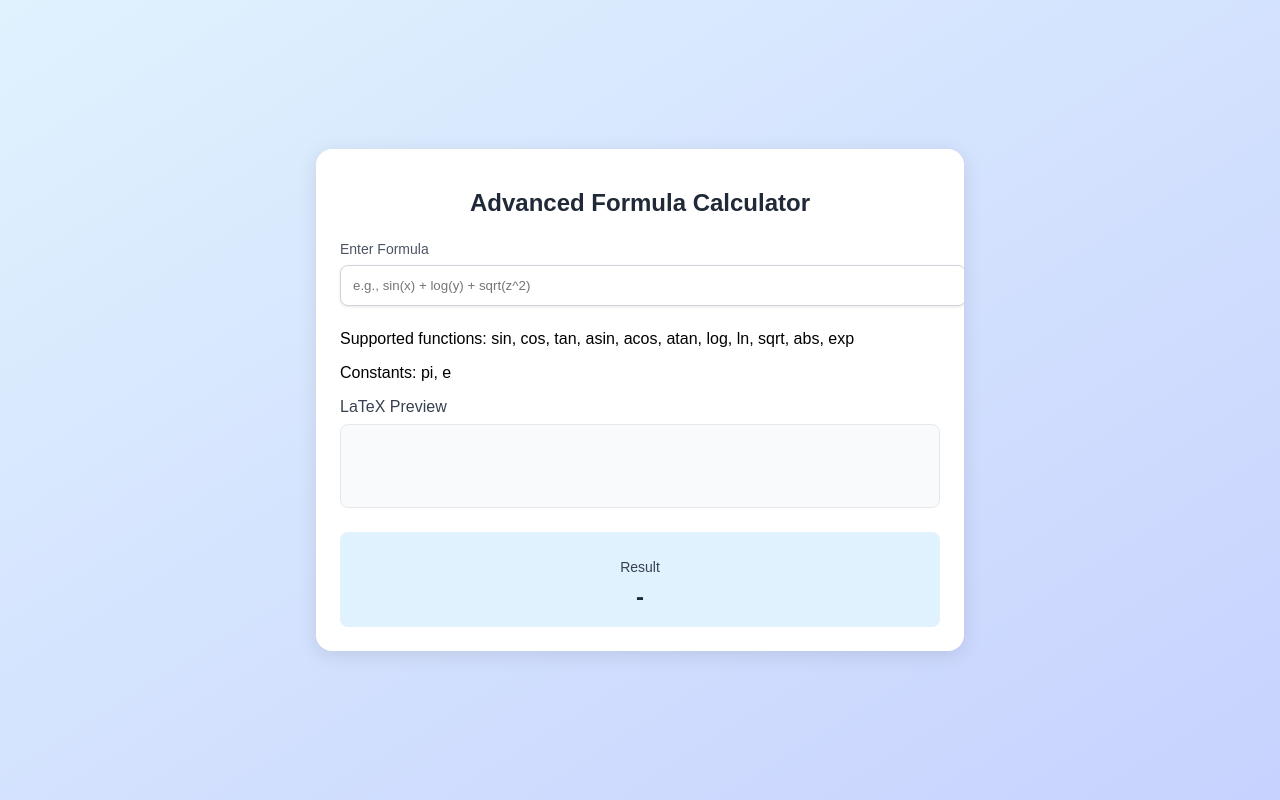
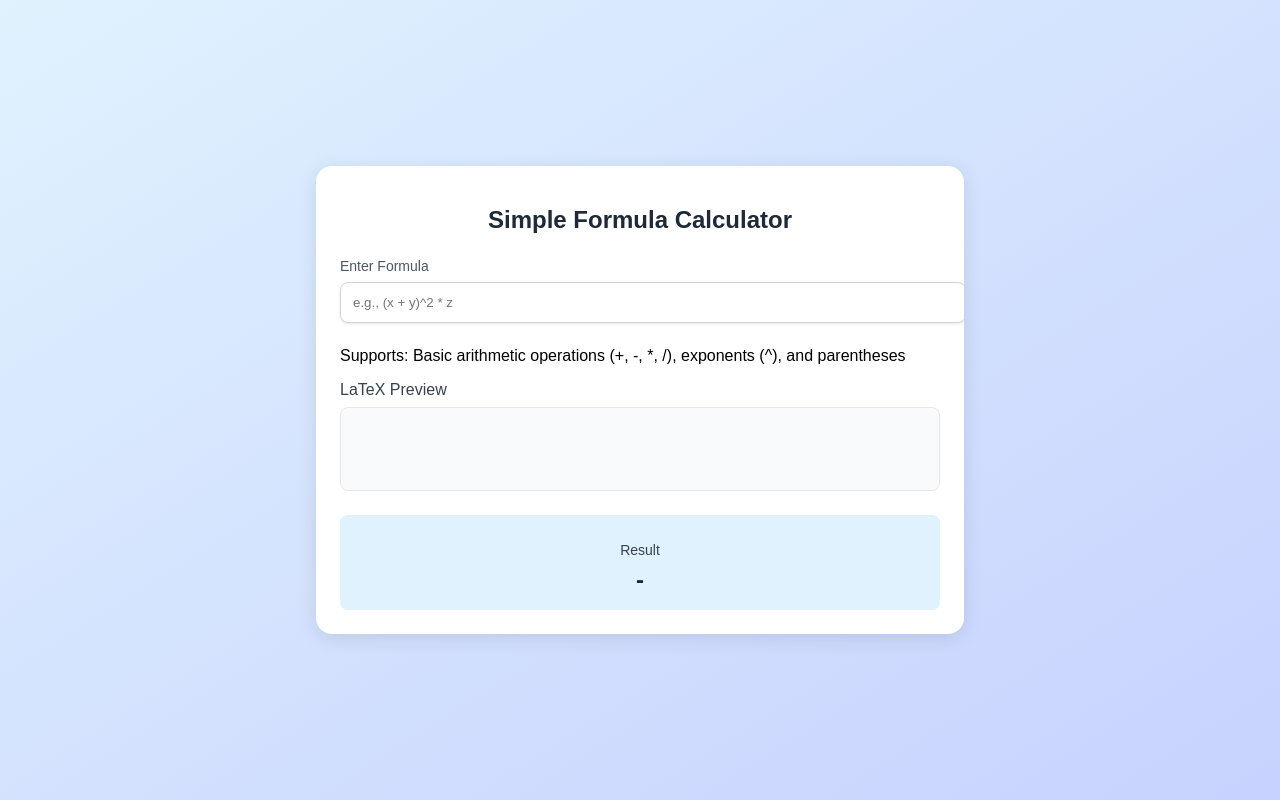
Before and after one commit to Shikhar-Khare/formula-calculator, a React (Create React App) app in the folder myapp/: page / in a window 1280 px wide. Built offline with nearby package versions, Linux system fonts and the light colour scheme.

Commit message:
square-expressions-fixed

```diff
--- a/myapp/src/App.js
+++ b/myapp/src/App.js
@@ -1,78 +1,39 @@
-import React, { useState, useEffect } from "react";
+import React, { useState } from "react";
 import Latex from "react-latex-next";
 import "katex/dist/katex.min.css";
-import "./index.css";
-
-// Define mathematical functions and constants
-const mathFunctions = {
-  sin: (x) => Math.sin((x * Math.PI) / 180), // Convert to radians
-  cos: (x) => Math.cos((x * Math.PI) / 180),
-  tan: (x) => Math.tan((x * Math.PI) / 180),
-  asin: (x) => (Math.asin(x) * 180) / Math.PI, // Convert to degrees
-  acos: (x) => (Math.acos(x) * 180) / Math.PI,
-  atan: (x) => (Math.atan(x) * 180) / Math.PI,
-  log: (x) => (x <= 0 ? NaN : Math.log10(x)),
-  ln: (x) => (x <= 0 ? NaN : Math.log(x)),
-  sqrt: (x) => (x < 0 ? NaN : Math.sqrt(x)),
-  abs: Math.abs,
-  exp: Math.exp,
-  pi: Math.PI,
-  e: Math.E,
-};
 
 const evaluateFormula = (formula, variables) => {
   try {
-    // First, create a sanitized formula by replacing variables with their values
+    // Replace variables with their values
     let processedFormula = formula;
-
-    // Replace mathematical constants first
-    processedFormula = processedFormula
-      .replace(/\bpi\b/g, Math.PI)
-      .replace(/\be\b/g, Math.E);
-
-    // Replace variables with their values
     Object.keys(variables).forEach((variable) => {
       const regex = new RegExp(`\\b${variable}\\b`, "g");
       processedFormula = processedFormula.replace(regex, variables[variable]);
     });
 
-    // Create a function that will evaluate the expression
     const evaluateExpression = (expr) => {
       // Remove spaces
       expr = expr.replace(/\s+/g, "");
 
-      // Handle nested functions and parentheses
-      while (expr.includes("(")) {
-        expr = expr.replace(
-          /\b(sin|cos|tan|asin|acos|atan|log|ln|sqrt|abs|exp)\((([^()]+)|([^()]*\([^()]+\)[^()]*)+)\)/g,
-          (match, func, args) => {
-            // Recursively evaluate the arguments
-            const evaluatedArgs = evaluateExpression(args);
-
-            // Check if the evaluation was successful
-            if (isNaN(evaluatedArgs)) {
-              return NaN;
+      // Find innermost parentheses and evaluate them first
+      let parenthesesMatch = /\(([^()]+)\)/.exec(expr);
+      while (parenthesesMatch) {
+        const result = evaluateBasicExpression(parenthesesMatch[1]);
+        expr =
+          expr.substring(0, parenthesesMatch.index) +
+          result +
+          expr.substring(parenthesesMatch.index + parenthesesMatch[0].length);
+        parenthesesMatch = /\(([^()]+)\)/.exec(expr);
       }
 
-            // Apply the appropriate mathematical function
-            const result = mathFunctions[func](evaluatedArgs);
-            return isNaN(result) ? NaN : result;
-          }
-        );
+      return evaluateBasicExpression(expr);
+    };
 
-        // Handle remaining parentheses
-        expr = expr.replace(/\(([^()]+)\)/g, (match, group) => {
-          return evaluateExpression(group);
-        });
-      }
-
+    const evaluateBasicExpression = (expr) => {
       // Handle exponents
       while (expr.match(/(-?\d*\.?\d+)\^(-?\d*\.?\d+)/)) {
-        expr = expr.replace(
-          /(-?\d*\.?\d+)\^(-?\d*\.?\d+)/g,
-          (match, base, exp) => {
-            return Math.pow(parseFloat(base), parseFloat(exp));
-          }
+        expr = expr.replace(/(-?\d*\.?\d+)\^(-?\d*\.?\d+)/g, (_, base, exp) =>
+          Math.pow(parseFloat(base), parseFloat(exp))
         );
       }
 
@@ -80,7 +41,7 @@ const evaluateFormula = (formula, variables) => {
       while (expr.match(/(-?\d*\.?\d+)([*/])(-?\d*\.?\d+)/)) {
         expr = expr.replace(
           /(-?\d*\.?\d+)([*/])(-?\d*\.?\d+)/g,
-          (match, a, op, b) => {
+          (_, a, op, b) => {
             a = parseFloat(a);
             b = parseFloat(b);
             return op === "*" ? a * b : b === 0 ? NaN : a / b;
@@ -92,7 +53,7 @@ const evaluateFormula = (formula, variables) => {
       while (expr.match(/(-?\d*\.?\d+)([+-])(-?\d*\.?\d+)/)) {
         expr = expr.replace(
           /(-?\d*\.?\d+)([+-])(-?\d*\.?\d+)/g,
-          (match, a, op, b) => {
+          (_, a, op, b) => {
             return op === "+"
               ? parseFloat(a) + parseFloat(b)
               : parseFloat(a) - parseFloat(b);
@@ -100,8 +61,12 @@ const evaluateFormula = (formula, variables) => {
         );
       }
 
-      // Return the final result
+      // If the expression is just a number, return it
+      if (/^-?\d*\.?\d+$/.test(expr)) {
         return parseFloat(expr);
+      }
+
+      return NaN;
     };
 
     const result = evaluateExpression(processedFormula);
@@ -115,50 +80,14 @@ const evaluateFormula = (formula, variables) => {
 const convertToLatex = (input) => {
   if (!input) return "";
 
-  // Removing all spaces first
+  // Remove spaces
   let formula = input.replace(/\s+/g, "");
 
-  // Handle mathematical constants
-  formula = formula.replace(/\bpi\b/g, "\\pi ");
-  formula = formula.replace(/\be\b(?![a-zA-Z])/g, "e");
+  // Handle simple exponents
+  formula = formula.replace(/\^([a-zA-Z\d])/g, "^{$1}");
 
-  // Handle mathematical functions
-  formula = formula
-    .replace(/sin\(/g, "\\sin\\left(")
-    .replace(/cos\(/g, "\\cos\\left(")
-    .replace(/tan\(/g, "\\tan\\left(")
-    .replace(/asin\(/g, "\\arcsin\\left(")
-    .replace(/acos\(/g, "\\arccos\\left(")
-    .replace(/atan\(/g, "\\arctan\\left(")
-    .replace(/log\(/g, "\\log\\left(")
-    .replace(/ln\(/g, "\\ln\\left(")
-    .replace(/sqrt\(/g, "\\sqrt{")
-    .replace(/abs\(/g, "\\left|")
-    .replace(/exp\(/g, "\\exp\\left(");
-
-  // Handle special function closings
-  formula = formula.replace(/\)(?=[^()*+\-/^]|$)/g, "\\right)");
-  formula = formula.replace(/\)(?=\*|\+|-|\/)/g, "\\right)");
-  formula = formula.replace(/\)(?=\^)/g, "\\right)");
-
-  // Handle sqrt closing differently
-  formula = formula.replace(/\)(?=[\s)*+\-/]|$)/g, (match, offset, string) => {
-    if (string.slice(0, offset).includes("\\sqrt{")) {
-      return "}";
-    }
-    return "\\right)";
-  });
-
-  // Handle abs closing
-  formula = formula.replace(/\)(?=[^()*+\-/^]|$)/g, (match, offset, string) => {
-    if (string.slice(0, offset).includes("\\left|")) {
-      return "\\right|";
-    }
-    return "\\right)";
-  });
-
-  // Handle complex exponents with subscripts inside parentheses: a^(b_d)
-  formula = formula.replace(/\^[\(]([^)]+)[\)]/g, (match, group) => {
+  // Handle complex exponents with subscripts inside parentheses
+  formula = formula.replace(/\^[\(]([^)]+)[\)]/g, (_, group) => {
     const convertedGroup = group.replace(
       /([a-zA-Z])_([a-zA-Z\d]+)/g,
       "$1_{$2}"
@@ -166,23 +95,20 @@ const convertToLatex = (input) => {
     return `^{${convertedGroup}}`;
   });
 
-  // Handle simple subscripts: b_d
+  // Handle simple subscripts
   formula = formula.replace(/([a-zA-Z])_([a-zA-Z\d]+)/g, "$1_{$2}");
 
-  // Handle simple exponents: a^b or a^2
-  formula = formula.replace(/\^([a-zA-Z\d])/g, "^{$1}");
+  // Replace operators
+  formula = formula.replace(/\*/g, "\\cdot ");
+  formula = formula.replace(/\//g, "\\div ");
 
-  // Replacing multiplication operator
-  formula = formula.replace(/\*/g, "\\cdot ");
-
-  // Handling regular parentheses
+  // Handle parentheses
   formula = formula.replace(/\(/g, "\\left(");
   formula = formula.replace(/\)/g, "\\right)");
 
-  // Handling spaces around operators
+  // Add spaces around operators
   formula = formula.replace(/\+/g, " + ");
   formula = formula.replace(/(?<!^)\s*-\s*/g, " - ");
-  formula = formula.replace(/\//g, " \\div ");
 
   return formula;
 };
@@ -197,15 +123,10 @@ function App() {
   const handleFormulaChange = (e) => {
     const newFormula = e.target.value;
     setFormula(newFormula);
-    const latex = convertToLatex(newFormula);
-    setLatexFormula(latex);
+    setLatexFormula(convertToLatex(newFormula));
 
-    // Extract variables, excluding function names and constants
-    const functionAndConstantNames = Object.keys(mathFunctions).join("|");
-    const variableRegex = new RegExp(
-      `\\b(?!(?:${functionAndConstantNames})\\b)[a-zA-Z]\\b`,
-      "g"
-    );
+    // Extract variables
+    const variableRegex = /\b[a-zA-Z]\b/g;
     const matchedVariables = [
       ...new Set(newFormula.match(variableRegex) || []),
     ];
@@ -215,50 +136,50 @@ function App() {
       (variable) => (newVariables[variable] = variables[variable] || 0)
     );
     setVariables(newVariables);
+
+    // Calculate result
+    const calculatedResult = evaluateFormula(newFormula, newVariables);
+    setResult(calculatedResult);
+    setError(
+      calculatedResult === "Invalid Formula" ? "Invalid formula entered" : ""
+    );
   };
 
   const handleVariableChange = (key, value) => {
     const updatedVariables = { ...variables, [key]: parseFloat(value) || 0 };
     setVariables(updatedVariables);
-  };
 
-  useEffect(() => {
-    if (formula) {
-      const calculatedResult = evaluateFormula(formula, variables);
+    // Recalculate result when variables change
+    const calculatedResult = evaluateFormula(formula, updatedVariables);
     setResult(calculatedResult);
     setError(
       calculatedResult === "Invalid Formula" ? "Invalid formula entered" : ""
     );
-    }
-  }, [formula, variables]);
+  };
 
   return (
     <div className="app-container">
       <div className="calculator-card">
-        <h1 className="title">Advanced Formula Calculator</h1>
+        <h1 className="title">Simple Formula Calculator</h1>
 
-        {/* Formula Input */}
         <div className="input-group">
           <label className="label">Enter Formula</label>
           <input
             type="text"
-            placeholder="e.g., sin(x) + log(y) + sqrt(z^2)"
+            placeholder="e.g., (x + y)^2 * z"
             value={formula}
             onChange={handleFormulaChange}
             className="input-field"
           />
         </div>
 
-        {/* Support Info */}
         <div className="support-info text-sm text-gray-600 mt-2">
           <p>
-            Supported functions: sin, cos, tan, asin, acos, atan, log, ln, sqrt,
-            abs, exp
+            Supports: Basic arithmetic operations (+, -, *, /), exponents (^),
+            and parentheses
           </p>
-          <p>Constants: pi, e</p>
         </div>
 
-        {/* LaTeX Preview */}
         <div className="latex-preview">
           <h2 className="preview-title">LaTeX Preview</h2>
           <div className="latex-output">
@@ -266,7 +187,6 @@ function App() {
           </div>
         </div>
 
-        {/* Variables Input */}
         {Object.keys(variables).length > 0 && (
           <div className="variables-input">
             <h2 className="variables-title">Variables</h2>
@@ -288,7 +208,6 @@ function App() {
           </div>
         )}
 
-        {/* Result Display */}
         <div className="result-display">
           <h2 className="result-title">Result</h2>
           <div className="result-value">
@@ -300,7 +219,6 @@ function App() {
           </div>
         </div>
 
-        {/* Error Display */}
         {error && (
           <div className="error-display">
             <p className="error-message">{error}</p>
```
Lines whose indentation alone changed are shown as unchanged.
